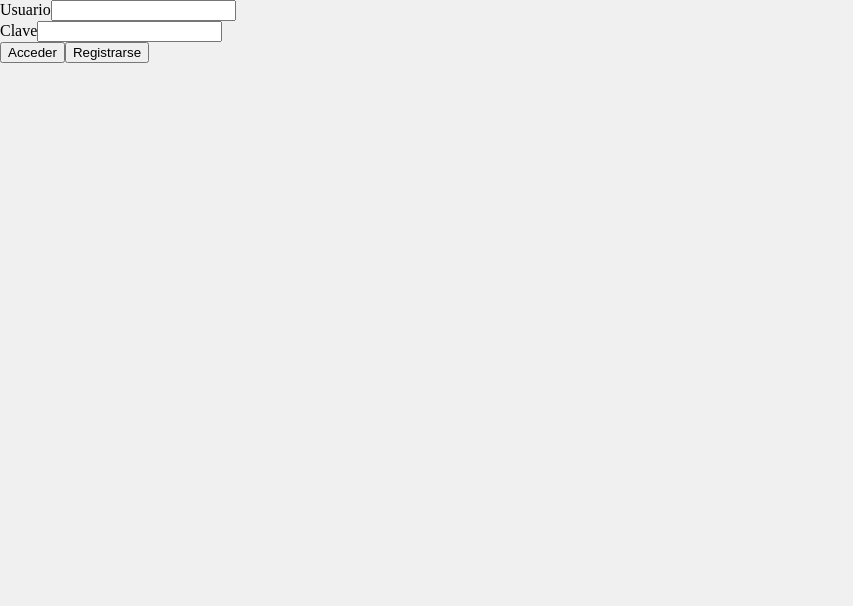
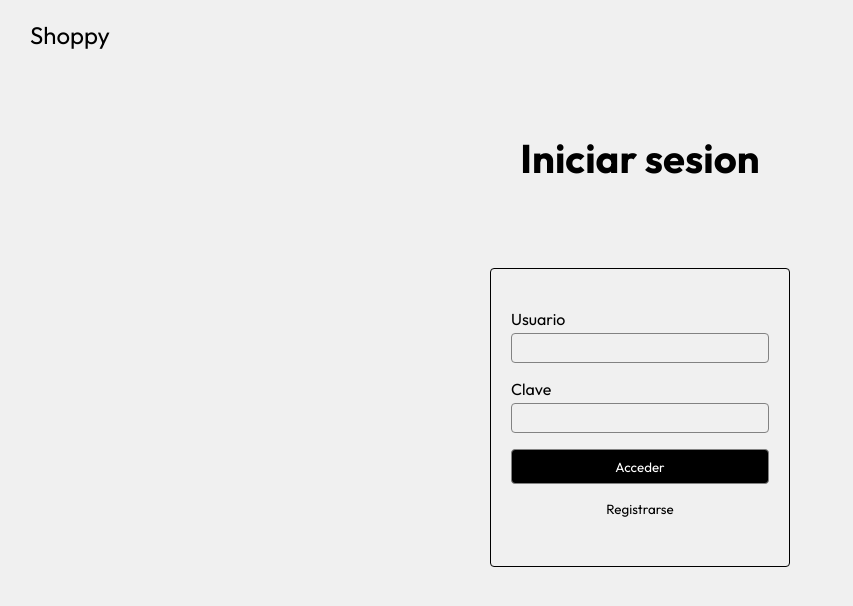
Before and after one commit to labmiracle/team-orange, a React (Vite) app in the folder client/: page /login in a window 1280 px wide. Shown: the top 606 px of the page, without its empty margins (0-853 px from the left). Built offline with nearby package versions, Linux system fonts and the light colour scheme; a web font is replaced by a local one.

Commit message:
#12 client: add styles for login page and a mock api in order to test a basic login

```diff
--- /dev/null
+++ b/client/src/components/ui/Button/index.module.css
@@ -0,0 +1,30 @@
+.button {
+	border-radius: 4px;
+	border: 1px solid #828282;
+	height: 35px;
+}
+
+.solid {
+	background: black;
+	color: white;
+	cursor: pointer;
+	transition: all 200ms;
+}
+
+.solid:hover {
+	background-color: #161616
+}
+
+.bordered {}
+
+.ghost {
+	background-color: transparent;
+	color: black;
+	transition: all 200ms ease-in-out;
+	cursor: pointer;
+	border: 0px;
+}
+
+.ghost:hover {
+	background-color: #C8C8C8;
+}
--- /dev/null
+++ b/client/src/components/ui/Button/index.tsx
@@ -0,0 +1,9 @@
+import styles from "./index.module.css";
+
+export function Button({ children, className, variant = "solid", ...props }: React.ButtonHTMLAttributes<HTMLButtonElement> & { variant?: string }) {
+    return (
+        <button className={`${styles.button} ${styles[variant]} ${className}`} {...props}>
+            {children}
+        </button>
+    );
+}
--- /dev/null
+++ b/client/src/components/ui/Input/index.module.css
@@ -0,0 +1,13 @@
+.field {
+	display: flex;
+	flex-direction: column;
+	gap: 4px;
+}
+
+.input {
+	border: 1px solid #828282;
+	border-radius: 4px;
+	background-color: transparent;
+	height: 30px;
+	padding-inline: 8px;
+}
--- /dev/null
+++ b/client/src/components/ui/Input/index.tsx
@@ -0,0 +1,12 @@
+import styles from "./index.module.css";
+
+export function Input({ className, id, children, ...props }: React.InputHTMLAttributes<HTMLInputElement>) {
+    return (
+        <div className={styles.field}>
+            <label htmlFor={id} className={styles.label}>
+                {children}
+            </label>
+            <input {...props} className={`${styles.input} ${className}`} id={id} />
+        </div>
+    );
+}
--- a/client/src/index.css
+++ b/client/src/index.css
@@ -1,3 +1,5 @@
+@import url('https://fonts.googleapis.com/css2?family=Outfit:wght@400;700;900&display=swap');
+
 :root {
 	--black: rgb(12, 12, 12);
 	--white: rgb(240, 240, 240);
@@ -13,6 +15,22 @@
 html {
 	overflow-x: hidden;
 	margin-right: calc(-1 * (100vw - 100%));
+	font-family: 'Outfit', sans-serif;
+	font-size: 16spx;
+}
+
+h1,
+h2,
+h3,
+h4,
+h5,
+h6 {
+	font-weight: 700;
+}
+
+input,
+button {
+	font-family: 'Outfit', sans-serif;
 }
 
 body,
@@ -20,3 +38,9 @@ body * {
 	margin: 0;
 	box-sizing: border-box;
 }
+
+html,
+body,
+#root {
+	height: 100%;
+}
--- /dev/null
+++ b/client/src/pages/Login/index.module.css
@@ -0,0 +1,38 @@
+.main {
+	display: grid;
+	place-items: center;
+	height: 70%;
+	padding-block-start: 40px;
+}
+
+.loginForm {
+	width: 300px;
+	padding-inline: 20px;
+	padding-block: 40px;
+	border: 1px solid black;
+	border-radius: 4px;
+	display: flex;
+	flex-direction: column;
+	justify-content: center;
+	gap: 16px;
+}
+
+.buttonContainer {
+	display: flex;
+	flex-direction: column;
+	gap: 7px;
+}
+
+.header {
+	padding-inline: 30px;
+	padding-block-start: 20px;
+}
+
+.logo {
+	font-size: 24px;
+}
+
+.title {
+	font-size: 40px;
+	font-weight: 700;
+}
--- a/client/src/pages/Login/index.tsx
+++ b/client/src/pages/Login/index.tsx
@@ -1,6 +1,9 @@
 import { Navigate } from "react-router-dom";
 import { useAuth } from "../../Context/authContext";
 import { useLogin } from "../../services/useLogin";
+import { Input } from "../../components/ui/Input";
+import styles from "./index.module.css";
+import { Button } from "../../components/ui/Button";
 
 export function Login() {
     const { setUser } = useAuth();
@@ -18,19 +21,25 @@ export function Login() {
     return data ? (
         <Navigate to={"/"} />
     ) : (
-        <main>
-            <form onSubmit={login}>
-                <div>
-                    <label htmlFor="user">Usuario</label>
-                    <input type="text" id="user" required />
-                </div>
-                <div>
-                    <label htmlFor="password">Clave</label>
-                    <input type="password" id="password" required />
-                </div>
-                <button type="submit">Acceder</button>
-                <button>Registrarse</button>
-            </form>
-        </main>
+        <>
+            <header className={styles.header}>
+                <p className={styles.logo}>Shoppy</p>
+            </header>
+            <main className={styles.main}>
+                <p className={styles.title}>Iniciar sesion</p>
+                <form onSubmit={login} className={styles.loginForm}>
+                    <Input id="user" type="text" required>
+                        Usuario
+                    </Input>
+                    <Input id="password" type="password" required>
+                        Clave
+                    </Input>
+                    <div className={styles.buttonContainer}>
+                        <Button type="submit">Acceder</Button>
+                        <Button variant="ghost">Registrarse</Button>
+                    </div>
+                </form>
+            </main>
+        </>
     );
 }
--- a/client/src/services/useLogin.tsx
+++ b/client/src/services/useLogin.tsx
@@ -12,7 +12,11 @@ export function useLogin() {
                 password,
             }),
         })
-            .then(response => response.json())
+            .then(response => {
+                if (response.ok) {
+                    return response.json();
+                }
+            })
             .then(data => setData(data));
     };
 
```
Lines whose indentation alone changed are shown as unchanged.
